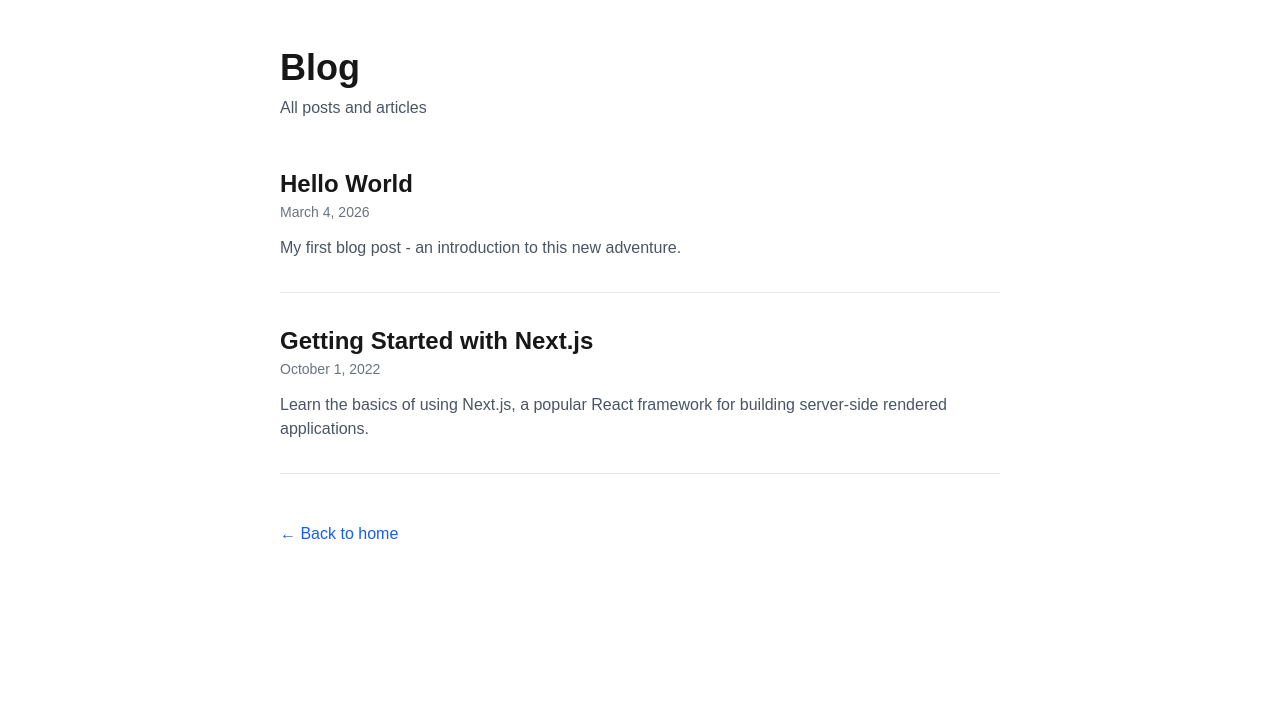
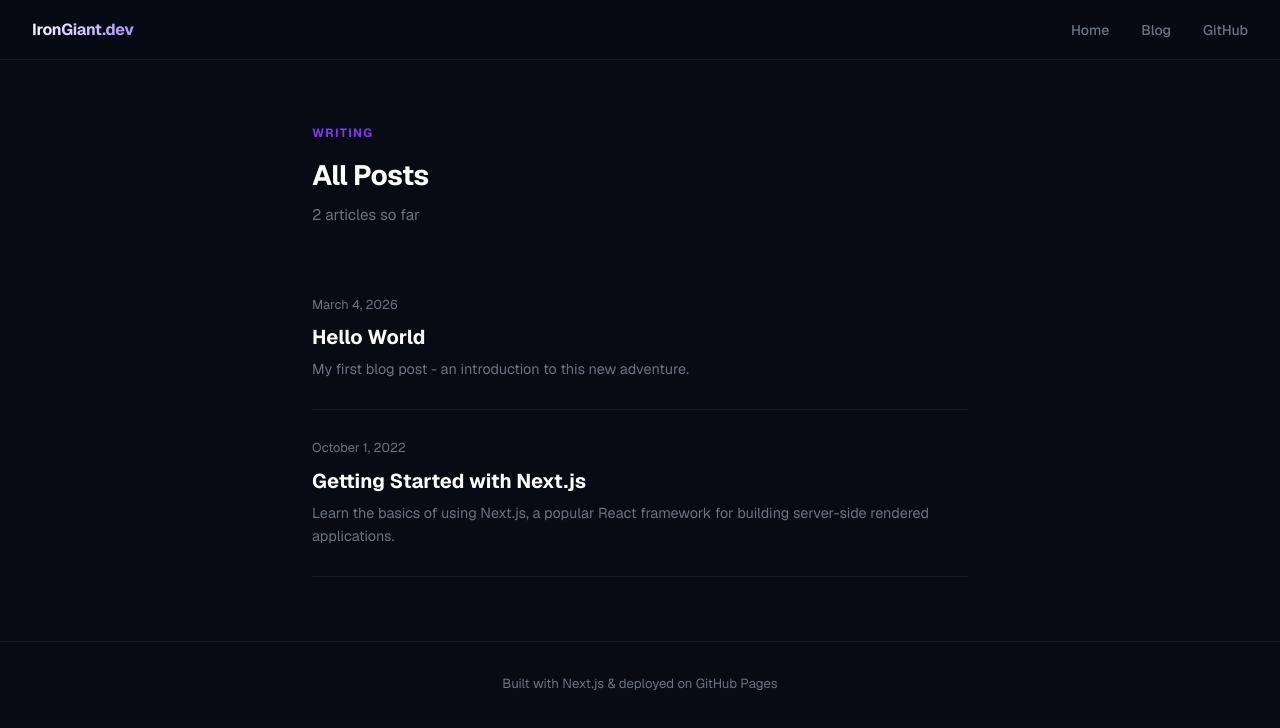
Before and after one commit to ss889/personal-blog, a Next.js app: page /blog in a window 1280 px wide. Shown: the top 728 px of the page. Built offline with nearby package versions, Linux system fonts and the light colour scheme.

Commit message:
feat: full portfolio redesign - dark theme, hero, nav, card grid

```diff
--- a/src/app/blog/page.tsx
+++ b/src/app/blog/page.tsx
@@ -5,48 +5,21 @@ export default function BlogPage() {
   const posts = getAllPosts();
 
   return (
-    <main className="max-w-3xl mx-auto px-6 py-12">
-      <header className="mb-12">
-        <h1 className="text-4xl font-bold mb-2">Blog</h1>
-        <p className="text-gray-600 dark:text-gray-400">
-          All posts and articles
-        </p>
-      </header>
+    <main className="section" style={{ maxWidth: 720 }}>
+      <p className="section-label">Writing</p>
+      <h1 className="section-title">All Posts</h1>
+      <p className="section-subtitle">{posts.length} articles so far</p>
 
-      <div className="space-y-8">
+      <div>
         {posts.map((post) => (
-          <article
-            key={post.slug}
-            className="group border-b border-gray-200 dark:border-gray-700 pb-8"
-          >
-            <Link href={`/blog/${post.slug}`} className="block">
-              <h2 className="text-2xl font-semibold group-hover:text-blue-600 dark:group-hover:text-blue-400 transition-colors">
-                {post.title}
-              </h2>
-              <time className="text-sm text-gray-500 dark:text-gray-400">
-                {new Date(post.date).toLocaleDateString("en-US", {
-                  year: "numeric",
-                  month: "long",
-                  day: "numeric",
-                })}
-              </time>
-              {post.excerpt && (
-                <p className="mt-3 text-gray-600 dark:text-gray-300">
-                  {post.excerpt}
-                </p>
-              )}
-            </Link>
-          </article>
+          <Link key={post.slug} href={`/blog/${post.slug}`} className="blog-list-item">
+            <time>{new Date(post.date).toLocaleDateString("en-US", {
+              year: "numeric", month: "long", day: "numeric",
+            })}</time>
+            <h2>{post.title}</h2>
+            {post.excerpt && <p>{post.excerpt}</p>}
+          </Link>
         ))}
-      </div>
-
-      <div className="mt-12">
-        <Link
-          href="/"
-          className="text-blue-600 dark:text-blue-400 hover:underline"
-        >
-          ← Back to home
-        </Link>
       </div>
     </main>
   );
--- a/src/app/globals.css
+++ b/src/app/globals.css
@@ -2,26 +2,365 @@
 @plugin "@tailwindcss/typography";
 
 :root {
-  --background: #ffffff;
-  --foreground: #171717;
+  --bg-base:       #080b14;
+  --bg-card:       #0f1422;
+  --bg-card-hover: #141929;
+  --border:        rgba(255,255,255,0.07);
+  --accent:        #7c3aed;
+  --accent-2:      #2563eb;
+  --text-primary:  #f0f2f8;
+  --text-muted:    #6b7280;
+  --text-dim:      #374151;
 }
 
 @theme inline {
-  --color-background: var(--background);
-  --color-foreground: var(--foreground);
+  --color-background: var(--bg-base);
+  --color-foreground: var(--text-primary);
   --font-sans: var(--font-geist-sans);
   --font-mono: var(--font-geist-mono);
 }
 
-@media (prefers-color-scheme: dark) {
-  :root {
-    --background: #0a0a0a;
-    --foreground: #ededed;
-  }
+* {
+  box-sizing: border-box;
+}
+
+html {
+  scroll-behavior: smooth;
 }
 
 body {
-  background: var(--background);
-  color: var(--foreground);
-  font-family: Arial, Helvetica, sans-serif;
+  background: var(--bg-base);
+  color: var(--text-primary);
+  font-family: var(--font-geist-sans), -apple-system, BlinkMacSystemFont, 'Segoe UI', sans-serif;
+  -webkit-font-smoothing: antialiased;
+  min-height: 100vh;
 }
+
+/* Scrollbar */
+::-webkit-scrollbar { width: 6px; }
+::-webkit-scrollbar-track { background: transparent; }
+::-webkit-scrollbar-thumb { background: #1f2937; border-radius: 3px; }
+
+/* Nav */
+.nav {
+  position: sticky;
+  top: 0;
+  z-index: 50;
+  display: flex;
+  align-items: center;
+  justify-content: space-between;
+  padding: 0 2rem;
+  height: 60px;
+  background: rgba(8,11,20,0.85);
+  backdrop-filter: blur(12px);
+  border-bottom: 1px solid var(--border);
+}
+
+.nav-brand {
+  font-size: 1rem;
+  font-weight: 700;
+  letter-spacing: -0.02em;
+  background: linear-gradient(135deg, #fff 0%, #a78bfa 100%);
+  -webkit-background-clip: text;
+  -webkit-text-fill-color: transparent;
+  background-clip: text;
+  text-decoration: none;
+}
+
+.nav-links {
+  display: flex;
+  gap: 2rem;
+  list-style: none;
+  margin: 0;
+  padding: 0;
+}
+
+.nav-links a {
+  font-size: 0.875rem;
+  color: var(--text-muted);
+  text-decoration: none;
+  transition: color 0.2s;
+  font-weight: 500;
+}
+
+.nav-links a:hover {
+  color: var(--text-primary);
+}
+
+/* Hero */
+.hero {
+  position: relative;
+  display: flex;
+  flex-direction: column;
+  align-items: center;
+  justify-content: center;
+  text-align: center;
+  padding: 7rem 2rem 5rem;
+  overflow: hidden;
+}
+
+.hero::before {
+  content: '';
+  position: absolute;
+  inset: 0;
+  background:
+    radial-gradient(ellipse 80% 60% at 50% 0%, rgba(124,58,237,0.18) 0%, transparent 70%),
+    radial-gradient(ellipse 60% 40% at 80% 50%, rgba(37,99,235,0.1) 0%, transparent 60%);
+  pointer-events: none;
+}
+
+.hero-badge {
+  display: inline-flex;
+  align-items: center;
+  gap: 0.5rem;
+  font-size: 0.8rem;
+  color: #a78bfa;
+  background: rgba(124,58,237,0.12);
+  border: 1px solid rgba(124,58,237,0.25);
+  padding: 0.35rem 1rem;
+  border-radius: 999px;
+  margin-bottom: 1.5rem;
+  font-weight: 500;
+  letter-spacing: 0.02em;
+}
+
+.hero h1 {
+  font-size: clamp(2.5rem, 6vw, 4rem);
+  font-weight: 800;
+  letter-spacing: -0.04em;
+  line-height: 1.1;
+  margin-bottom: 1.25rem;
+  color: #fff;
+}
+
+.hero h1 span {
+  background: linear-gradient(135deg, #a78bfa 0%, #60a5fa 100%);
+  -webkit-background-clip: text;
+  -webkit-text-fill-color: transparent;
+  background-clip: text;
+}
+
+.hero p {
+  font-size: 1.15rem;
+  color: var(--text-muted);
+  max-width: 520px;
+  line-height: 1.7;
+  margin-bottom: 2.5rem;
+}
+
+.hero-buttons {
+  display: flex;
+  gap: 1rem;
+  flex-wrap: wrap;
+  justify-content: center;
+}
+
+.btn-primary {
+  display: inline-flex;
+  align-items: center;
+  gap: 0.5rem;
+  background: linear-gradient(135deg, #7c3aed, #2563eb);
+  color: #fff;
+  padding: 0.7rem 1.75rem;
+  border-radius: 0.6rem;
+  font-size: 0.9rem;
+  font-weight: 600;
+  text-decoration: none;
+  transition: opacity 0.2s, transform 0.2s;
+  box-shadow: 0 4px 24px rgba(124,58,237,0.3);
+}
+
+.btn-primary:hover {
+  opacity: 0.9;
+  transform: translateY(-1px);
+}
+
+.btn-secondary {
+  display: inline-flex;
+  align-items: center;
+  gap: 0.5rem;
+  background: transparent;
+  color: var(--text-primary);
+  padding: 0.7rem 1.75rem;
+  border-radius: 0.6rem;
+  font-size: 0.9rem;
+  font-weight: 600;
+  text-decoration: none;
+  border: 1px solid var(--border);
+  transition: border-color 0.2s, transform 0.2s;
+}
+
+.btn-secondary:hover {
+  border-color: rgba(255,255,255,0.2);
+  transform: translateY(-1px);
+}
+
+/* Section */
+.section {
+  max-width: 1000px;
+  margin: 0 auto;
+  padding: 4rem 2rem;
+}
+
+.section-label {
+  font-size: 0.75rem;
+  font-weight: 700;
+  letter-spacing: 0.12em;
+  text-transform: uppercase;
+  color: #7c3aed;
+  margin-bottom: 0.75rem;
+}
+
+.section-title {
+  font-size: 1.75rem;
+  font-weight: 700;
+  letter-spacing: -0.02em;
+  color: #fff;
+  margin-bottom: 0.5rem;
+}
+
+.section-subtitle {
+  color: var(--text-muted);
+  margin-bottom: 2.5rem;
+  font-size: 0.95rem;
+}
+
+.divider {
+  border: none;
+  border-top: 1px solid var(--border);
+  margin: 0;
+}
+
+/* Skills */
+.skills-grid {
+  display: flex;
+  flex-wrap: wrap;
+  gap: 0.6rem;
+}
+
+.skill-tag {
+  font-size: 0.8rem;
+  font-weight: 500;
+  color: #c4b5fd;
+  background: rgba(124,58,237,0.1);
+  border: 1px solid rgba(124,58,237,0.2);
+  padding: 0.35rem 0.9rem;
+  border-radius: 999px;
+}
+
+/* Post cards grid */
+.posts-grid {
+  display: grid;
+  grid-template-columns: repeat(auto-fill, minmax(280px, 1fr));
+  gap: 1.25rem;
+}
+
+.post-card {
+  display: flex;
+  flex-direction: column;
+  background: var(--bg-card);
+  border: 1px solid var(--border);
+  border-radius: 1rem;
+  padding: 1.5rem;
+  text-decoration: none;
+  color: inherit;
+  transition: transform 0.2s, border-color 0.2s, box-shadow 0.2s;
+}
+
+.post-card:hover {
+  transform: translateY(-3px);
+  border-color: rgba(124,58,237,0.35);
+  box-shadow: 0 8px 32px rgba(0,0,0,0.35);
+}
+
+.post-card-date {
+  font-size: 0.75rem;
+  color: var(--text-muted);
+  margin-bottom: 0.6rem;
+  font-weight: 500;
+}
+
+.post-card h3 {
+  font-size: 1.05rem;
+  font-weight: 700;
+  color: #fff;
+  margin-bottom: 0.5rem;
+  line-height: 1.3;
+}
+
+.post-card p {
+  font-size: 0.875rem;
+  color: var(--text-muted);
+  line-height: 1.6;
+  flex: 1;
+}
+
+.post-card-arrow {
+  margin-top: 1rem;
+  font-size: 0.8rem;
+  color: #7c3aed;
+  font-weight: 600;
+}
+
+/* Blog list page */
+.blog-list-item {
+  display: flex;
+  flex-direction: column;
+  padding: 1.75rem 0;
+  border-bottom: 1px solid var(--border);
+  text-decoration: none;
+  color: inherit;
+  transition: padding-left 0.2s;
+}
+
+.blog-list-item:hover h2 {
+  color: #a78bfa;
+}
+
+.blog-list-item h2 {
+  font-size: 1.25rem;
+  font-weight: 700;
+  color: #fff;
+  margin-bottom: 0.4rem;
+  transition: color 0.2s;
+}
+
+.blog-list-item time {
+  font-size: 0.8rem;
+  color: var(--text-muted);
+  margin-bottom: 0.5rem;
+}
+
+.blog-list-item p {
+  font-size: 0.9rem;
+  color: var(--text-muted);
+  line-height: 1.6;
+}
+
+/* Article prose overrides */
+.prose-portfolio {
+  --tw-prose-body: #c9d1e0;
+  --tw-prose-headings: #fff;
+  --tw-prose-links: #a78bfa;
+  --tw-prose-bold: #fff;
+  --tw-prose-counters: #6b7280;
+  --tw-prose-bullets: #374151;
+  --tw-prose-hr: #1f2937;
+  --tw-prose-quotes: #9ca3af;
+  --tw-prose-quote-borders: #7c3aed;
+  --tw-prose-captions: #6b7280;
+  --tw-prose-code: #e2e8f0;
+  --tw-prose-pre-code: #e2e8f0;
+  --tw-prose-pre-bg: #0f1422;
+  --tw-prose-th-borders: #374151;
+  --tw-prose-td-borders: #1f2937;
+}
+
+/* Footer */
+.footer {
+  border-top: 1px solid var(--border);
+  padding: 2rem;
+  text-align: center;
+  font-size: 0.825rem;
+  color: var(--text-muted);
+}
--- a/src/app/layout.tsx
+++ b/src/app/layout.tsx
@@ -1,5 +1,6 @@
 import type { Metadata } from "next";
 import { Geist, Geist_Mono } from "next/font/google";
+import Link from "next/link";
 import "./globals.css";
 
 const geistSans = Geist({
@@ -13,8 +14,8 @@ const geistMono = Geist_Mono({
 });
 
 export const metadata: Metadata = {
-  title: "My Personal Blog",
-  description: "A personal blog sharing thoughts on technology, programming, and life",
+  title: "IronGiant — Developer Portfolio",
+  description: "Software developer portfolio and blog",
 };
 
 export default function RootLayout({
@@ -24,10 +25,27 @@ export default function RootLayout({
 }>) {
   return (
     <html lang="en">
-      <body
-        className={`${geistSans.variable} ${geistMono.variable} antialiased`}
-      >
+      <body className={`${geistSans.variable} ${geistMono.variable} antialiased`}>
+        <nav className="nav">
+          <Link href="/" className="nav-brand">IronGiant.dev</Link>
+          <ul className="nav-links">
+            <li><Link href="/">Home</Link></li>
+            <li><Link href="/blog">Blog</Link></li>
+            <li>
+              <a
+                href="https://github.com/ss889"
+                target="_blank"
+                rel="noopener noreferrer"
+              >
+                GitHub
+              </a>
+            </li>
+          </ul>
+        </nav>
         {children}
+        <footer className="footer">
+          Built with Next.js &amp; deployed on GitHub Pages
+        </footer>
       </body>
     </html>
   );
--- a/src/app/page.tsx
+++ b/src/app/page.tsx
@@ -1,52 +1,81 @@
-import { getHomepageData, getAllPosts } from "@/lib/markdown";
+import { getAllPosts } from "@/lib/markdown";
 import Link from "next/link";
 
+const SKILLS = [
+  "TypeScript", "React", "Next.js", "Node.js",
+  "Python", "Electron", "Tailwind CSS", "Git",
+];
+
 export default async function Home() {
-  const homepage = await getHomepageData();
   const posts = getAllPosts();
 
   return (
-    <main className="max-w-3xl mx-auto px-6 py-12">
-      <header className="mb-12 text-center">
-        <h1 className="text-4xl font-bold mb-2">{homepage.title}</h1>
-        {homepage.subtitle && (
-          <p className="text-xl text-gray-600 dark:text-gray-400">
-            {homepage.subtitle}
+    <>
+      {/* Hero */}
+      <section className="hero">
+        <div className="hero-badge">
+          <span>•</span> Open to opportunities
+        </div>
+        <h1>
+          Hi, I&apos;m <span>Saber</span>
+        </h1>
+        <p>
+          Software developer who builds useful things. I write about web
+          development, software engineering, and personal projects.
         </p>
-        )}
-      </header>
+        <div className="hero-buttons">
+          <Link href="/blog" className="btn-primary">
+            Read the blog →
+          </Link>
+          <a
+            href="https://github.com/ss889"
+            target="_blank"
+            rel="noopener noreferrer"
+            className="btn-secondary"
+          >
+            GitHub
+          </a>
+        </div>
+      </section>
 
-      <article
-        className="prose dark:prose-invert max-w-none mb-16"
-        dangerouslySetInnerHTML={{ __html: homepage.content }}
-      />
+      <hr className="divider" />
 
-      <section>
-        <h2 className="text-2xl font-bold mb-6 border-b pb-2">Latest Posts</h2>
-        <div className="space-y-6">
+      {/* Skills */}
+      <section className="section" style={{ paddingBottom: "2rem" }}>
+        <p className="section-label">Tech Stack</p>
+        <h2 className="section-title">What I work with</h2>
+        <p className="section-subtitle">Technologies I use day-to-day</p>
+        <div className="skills-grid">
+          {SKILLS.map((skill) => (
+            <span key={skill} className="skill-tag">{skill}</span>
+          ))}
+        </div>
+      </section>
+
+      <hr className="divider" />
+
+      {/* Posts */}
+      <section className="section">
+        <p className="section-label">Writing</p>
+        <h2 className="section-title">Latest Posts</h2>
+        <p className="section-subtitle">Thoughts on code, projects, and more</p>
+        <div className="posts-grid">
           {posts.map((post) => (
-            <article key={post.slug} className="group">
-              <Link href={`/blog/${post.slug}`} className="block">
-                <h3 className="text-xl font-semibold group-hover:text-blue-600 dark:group-hover:text-blue-400 transition-colors">
-                  {post.title}
-                </h3>
-                <time className="text-sm text-gray-500 dark:text-gray-400">
+            <Link key={post.slug} href={`/blog/${post.slug}`} className="post-card">
+              <div className="post-card-date">
                 {new Date(post.date).toLocaleDateString("en-US", {
                   year: "numeric",
                   month: "long",
                   day: "numeric",
                 })}
-                </time>
-                {post.excerpt && (
-                  <p className="mt-2 text-gray-600 dark:text-gray-300">
-                    {post.excerpt}
-                  </p>
-                )}
+              </div>
+              <h3>{post.title}</h3>
+              {post.excerpt && <p>{post.excerpt}</p>}
+              <div className="post-card-arrow">Read more →</div>
             </Link>
-            </article>
           ))}
         </div>
       </section>
-    </main>
+    </>
   );
 }
```
Also changed, not shown: src/app/blog/[slug]/page.tsx (+27 -17 lines). Lines whose indentation alone changed are shown as unchanged.
